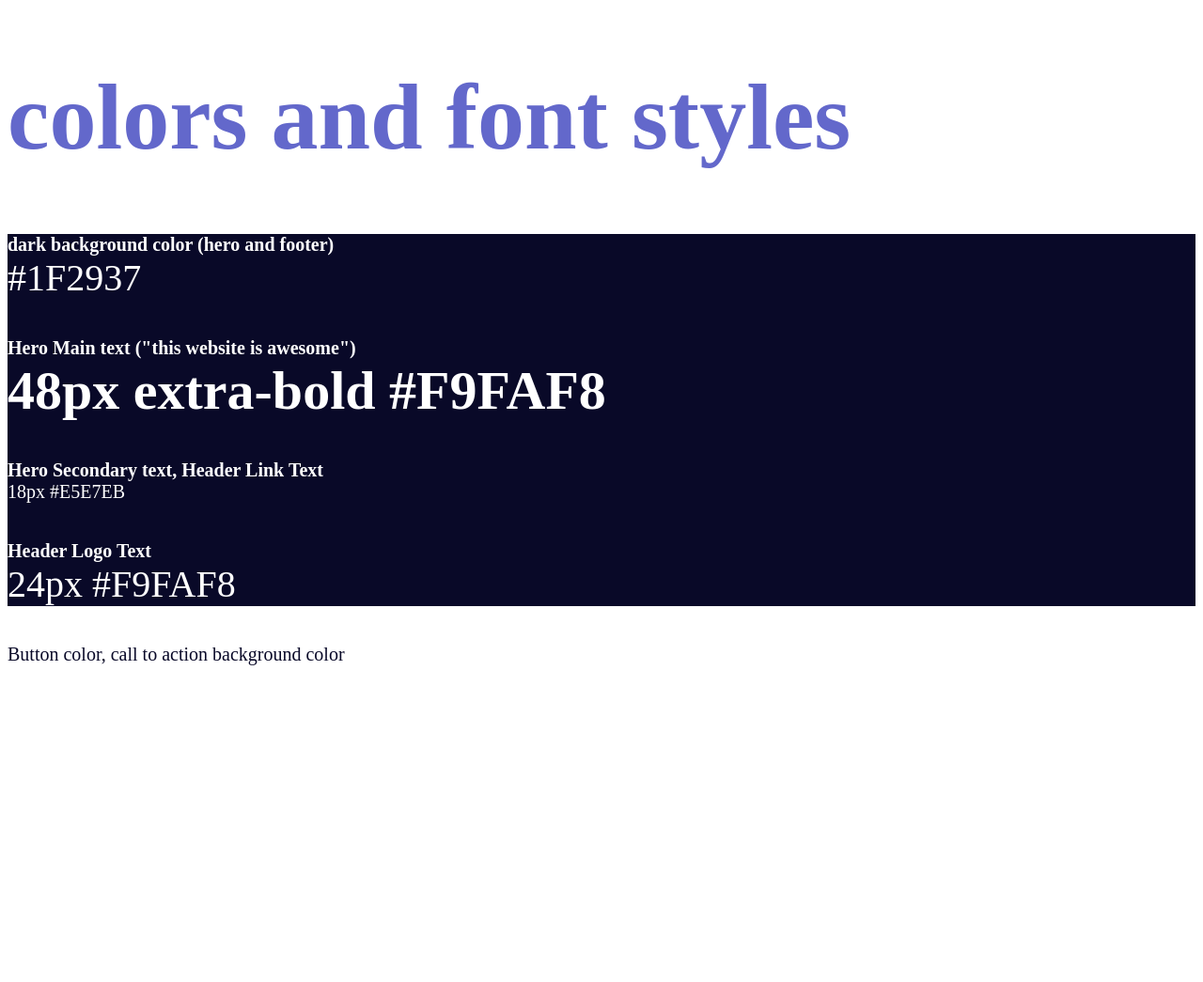
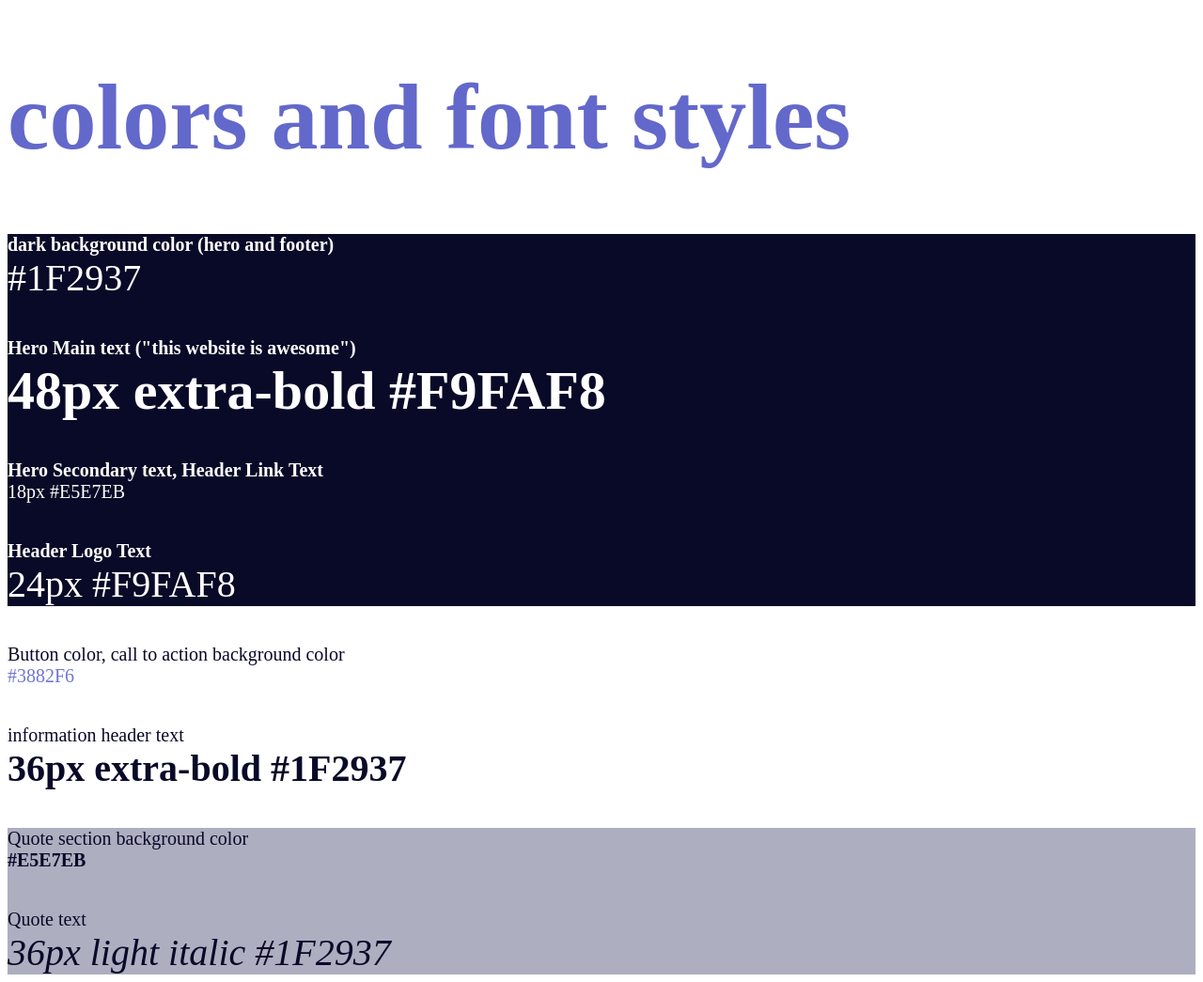
Before and after one commit to JorgeMartinez777/landing-page, a plain HTML site: page index.html in a window 1280 px wide. Shown: the whole page at 94% size. Before the commit the page ends 800 px from the top, so only its background shows below. Drawn offline with Linux system fonts and the light colour scheme.

Commit message:
Edit index.html and style.css

```diff
--- a/index.html
+++ b/index.html
@@ -29,6 +29,20 @@
 
     <div class="thirdbackground">
         <div class="line11">Button color, call to action background color</div>
+        <div class="line12">#3882F6</div>
+        <div class="space1"></div>
+        <div class="line13">information header text</div>
+        <div class="line14"><strong>36px extra-bold #1F2937</strong></div>
+    </div>
+
+    <div class="space1"></div>
+
+    <div class="fourthbackground">
+        <div class="line">Quote section background color</div>
+        <div class="linetwo"><strong>#E5E7EB</strong></div>
+        <div class="space1"></div>
+        <div class="linethree">Quote text</div>
+        <div class="linefour"><em>36px light italic #1F2937</em></div>
     </div>
 
 </body>
--- a/style.css
+++ b/style.css
@@ -28,6 +28,25 @@
     color: rgb(9, 9, 40);
     font: Roboto;
     font-size: 20px;
+
+    .line12 {
+        color: rgb(113, 118, 212);
+    }
+
+    .line14 {
+        font-size: 40px;
+    }
+}
+
+.fourthbackground {
+    color: rgb(9, 9, 40);
+    background-color: rgb(174, 174, 193);
+    font: Roboto;
+    font-size: 20px;
+
+    .linefour {
+        font-size: 40px;
+    }
 }
 
 .space1 {
```
